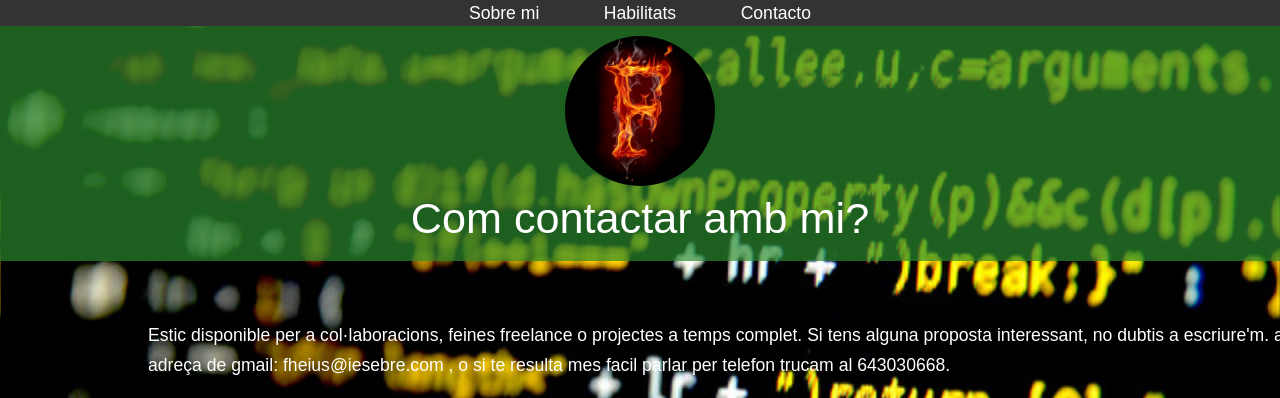
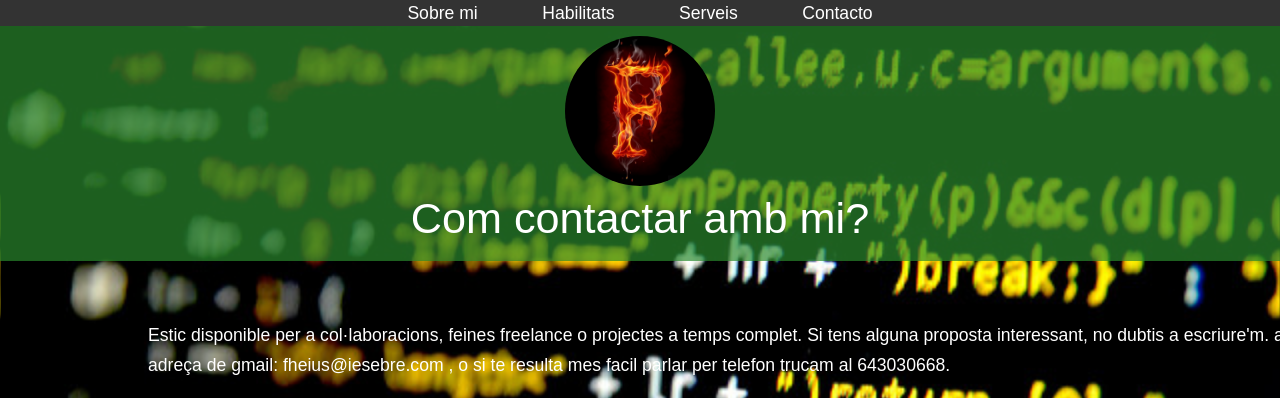
Before and after one commit to 2DAM-202425-PROJECTE/florian-landing-page, a website built with Vite: page contactame.html in a window 1280 px wide. Shown: the top 398 px of the page. Built offline with nearby package versions, Linux system fonts and the light colour scheme.

Commit message:
actualitzacio arxius

```diff
--- a/contactame.html
+++ b/contactame.html
@@ -10,9 +10,10 @@
       <div class="navigation">
         <nav>
             <ul class="nav-type">
-                <li><a href="sobreMi.html" class="active">Sobre mi</a></li>
-                <li><a href="index.html" class="active2">Habilitats</a></li>
-                <li><a href="contactame.html" class="active3">Contacto</a></li>
+              <li><a href="sobreMi.html" class="active">Sobre mi</a></li>
+              <li><a href="index.html" class="active2">Habilitats</a></li>
+              <li><a href="negocis.html" class="active3">Serveis</a></li>
+              <li><a href="contactame.html" class="active4">Contacto</a></li>
             </ul>
         </nav>
     </div>
--- a/index.html
+++ b/index.html
@@ -12,7 +12,7 @@
             <ul class="nav-type">
                 <li><a href="sobreMi.html" class="active">Sobre mi</a></li>
                 <li><a href="index.html" class="active2">Habilitats</a></li>
-                <li><a href="negocis.html" class="active3">Servei</a></li>
+                <li><a href="negocis.html" class="active3">Serveis</a></li>
                 <li><a href="contactame.html" class="active4">Contacto</a></li>
             </ul>
         </nav>
```
Also changed, not shown: negocis.html (+2 -2 lines), sobreMi.html (+1 -1 lines), style.css (line endings or trailing spaces).
